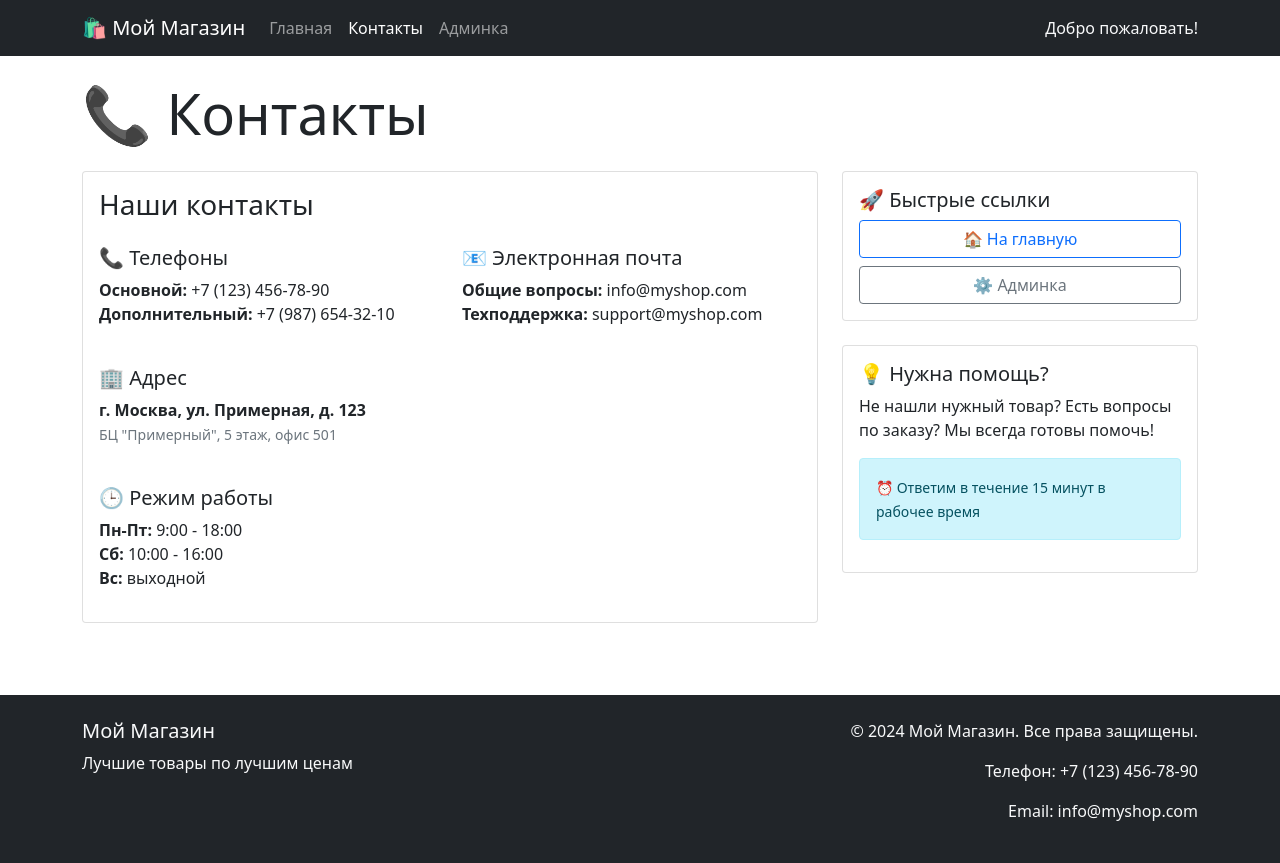
After one commit to Esp47291/my_shop_django, a Django app: page /contacts/ in a window 1280 px wide. The commit adds this page. Run offline with Django 5.2, Linux system fonts and the light colour scheme.

Commit message:
Complete Template homework

```diff
--- /dev/null
+++ b/catalog/templates/catalog/base.html
@@ -0,0 +1,24 @@
+<!-- catalog/templates/catalog/base.html -->
+<!DOCTYPE html>
+<html lang="ru">
+<head>
+    <meta charset="UTF-8">
+    <meta name="viewport" content="width=device-width, initial-scale=1.0">
+    <title>{% block title %}Магазин{% endblock %}</title>
+    <link href="https://cdn.jsdelivr.net/npm/bootstrap@5.1.3/dist/css/bootstrap.min.css" rel="stylesheet">
+    {% block extra_css %}{% endblock %}
+</head>
+<body>
+    {% include 'catalog/includes/header.html' %}
+
+    <main class="container mt-4">
+        {% block content %}
+        {% endblock %}
+    </main>
+
+    {% include 'catalog/includes/footer.html' %}
+
+    <script src="https://cdn.jsdelivr.net/npm/bootstrap@5.1.3/dist/js/bootstrap.bundle.min.js"></script>
+    {% block extra_js %}{% endblock %}
+</body>
+</html>
--- a/catalog/templates/catalog/contacts.html
+++ b/catalog/templates/catalog/contacts.html
@@ -1,17 +1,91 @@
-<!DOCTYPE html>
-<html lang="ru">
-<head>
-    <meta charset="UTF-8">
-    <meta name="viewport" content="width=device-width, initial-scale=1.0">
-    <title>Контакты</title>
-    <link href="https://cdn.jsdelivr.net/npm/bootstrap@5.3.0/dist/css/bootstrap.min.css" rel="stylesheet">
-</head>
-<body>
-    <div class="container mt-5">
-        <h1>Контактная информация</h1>
-        <p>Телефон: +7 (123) 456-78-90</p>
-        <p>Email: info@example.com</p>
-        <a href="/" class="btn btn-secondary">На главную</a>
+<!-- catalog/templates/catalog/contacts.html -->
+{% extends 'catalog/base.html' %}
+
+{% block title %}Контакты - Магазин{% endblock %}
+
+{% block content %}
+<div class="row">
+    <div class="col-12">
+        <h1 class="display-4 mb-4">📞 Контакты</h1>
     </div>
-</body>
-</html>
+</div>
+
+<div class="row">
+    <div class="col-lg-8 mb-4">
+        <div class="card">
+            <div class="card-body">
+                <h3 class="card-title">Наши контакты</h3>
+
+                <div class="row mt-4">
+                    <div class="col-md-6">
+                        <h5>📞 Телефоны</h5>
+                        <ul class="list-unstyled">
+                            <li><strong>Основной:</strong> +7 (123) 456-78-90</li>
+                            <li><strong>Дополнительный:</strong> +7 (987) 654-32-10</li>
+                        </ul>
+                    </div>
+                    <div class="col-md-6">
+                        <h5>📧 Электронная почта</h5>
+                        <ul class="list-unstyled">
+                            <li><strong>Общие вопросы:</strong> info@myshop.com</li>
+                            <li><strong>Техподдержка:</strong> support@myshop.com</li>
+                        </ul>
+                    </div>
+                </div>
+
+                <div class="row mt-4">
+                    <div class="col-12">
+                        <h5>🏢 Адрес</h5>
+                        <p>
+                            <strong>г. Москва, ул. Примерная, д. 123</strong><br>
+                            <small class="text-muted">БЦ "Примерный", 5 этаж, офис 501</small>
+                        </p>
+                    </div>
+                </div>
+
+                <div class="row mt-4">
+                    <div class="col-12">
+                        <h5>🕒 Режим работы</h5>
+                        <ul class="list-unstyled">
+                            <li><strong>Пн-Пт:</strong> 9:00 - 18:00</li>
+                            <li><strong>Сб:</strong> 10:00 - 16:00</li>
+                            <li><strong>Вс:</strong> выходной</li>
+                        </ul>
+                    </div>
+                </div>
+            </div>
+        </div>
+    </div>
+
+    <div class="col-lg-4">
+        <div class="card">
+            <div class="card-body">
+                <h5 class="card-title">🚀 Быстрые ссылки</h5>
+                <div class="d-grid gap-2">
+                    <a href="{% url 'home' %}" class="btn btn-outline-primary">
+                        🏠 На главную
+                    </a>
+                    <a href="/admin/" class="btn btn-outline-secondary" target="_blank">
+                        ⚙️ Админка
+                    </a>
+                </div>
+            </div>
+        </div>
+
+        <div class="card mt-4">
+            <div class="card-body">
+                <h5 class="card-title">💡 Нужна помощь?</h5>
+                <p class="card-text">
+                    Не нашли нужный товар? Есть вопросы по заказу?
+                    Мы всегда готовы помочь!
+                </p>
+                <div class="alert alert-info">
+                    <small>
+                        ⏰ Ответим в течение 15 минут в рабочее время
+                    </small>
+                </div>
+            </div>
+        </div>
+    </div>
+</div>
+{% endblock %}
--- /dev/null
+++ b/catalog/templates/catalog/includes/footer.html
@@ -0,0 +1,16 @@
+<!-- catalog/templates/catalog/includes/footer.html -->
+<footer class="bg-dark text-light mt-5 py-4">
+    <div class="container">
+        <div class="row">
+            <div class="col-md-6">
+                <h5>Мой Магазин</h5>
+                <p>Лучшие товары по лучшим ценам</p>
+            </div>
+            <div class="col-md-6 text-md-end">
+                <p>&copy; 2024 Мой Магазин. Все права защищены.</p>
+                <p>Телефон: +7 (123) 456-78-90</p>
+                <p>Email: info@myshop.com</p>
+            </div>
+        </div>
+    </div>
+</footer>
--- /dev/null
+++ b/catalog/templates/catalog/includes/header.html
@@ -0,0 +1,34 @@
+<!-- catalog/templates/catalog/includes/header.html -->
+<nav class="navbar navbar-expand-lg navbar-dark bg-dark">
+    <div class="container">
+        <a class="navbar-brand" href="{% url 'home' %}">🛍️ Мой Магазин</a>
+
+        <button class="navbar-toggler" type="button" data-bs-toggle="collapse" data-bs-target="#navbarNav">
+            <span class="navbar-toggler-icon"></span>
+        </button>
+
+        <div class="collapse navbar-collapse" id="navbarNav">
+            <ul class="navbar-nav me-auto">
+                <li class="nav-item">
+                    <a class="nav-link {% if request.resolver_match.url_name == 'home' %}active{% endif %}"
+                       href="{% url 'home' %}">Главная</a>
+                </li>
+                <li class="nav-item">
+                    <a class="nav-link {% if request.resolver_match.url_name == 'contacts' %}active{% endif %}"
+                       href="{% url 'contacts' %}">Контакты</a>
+                </li>
+                <li class="nav-item">
+                    <a class="nav-link" href="/admin/" target="_blank">Админка</a>
+                </li>
+            </ul>
+
+            <div class="navbar-text">
+                {% if user.is_authenticated %}
+                    <span class="text-light">Привет, {{ user.username }}!</span>
+                {% else %}
+                    <span class="text-light">Добро пожаловать!</span>
+                {% endif %}
+            </div>
+        </div>
+    </div>
+</nav>
--- a/catalog/urls.py
+++ b/catalog/urls.py
@@ -1,21 +1,9 @@
-# my_shop/urls.py
-from django.conf import settings
-from django.conf.urls.static import static
-from django.contrib import admin
-from django.urls import path, include
-
-urlpatterns = [
-    path('admin/', admin.site.urls),
-    # ваши другие URL
-]
-
-if settings.DEBUG:
-    urlpatterns += static(settings.MEDIA_URL, document_root=settings.MEDIA_ROOT)
-
 # catalog/urls.py
 from django.urls import path
 from . import views
 
 urlpatterns = [
     path('', views.home, name='home'),
+    path('product/<int:pk>/', views.product_detail, name='product_detail'),
+    path('contacts/', views.contacts, name='contacts'),  # Добавляем страницу контактов
 ]
--- a/catalog/views.py
+++ b/catalog/views.py
@@ -1,22 +1,19 @@
-from django.shortcuts import render
+# catalog/views.py
+from django.shortcuts import render, get_object_or_404
+from .models import Product, Category
 
 def home(request):
-    return render(request, 'catalog/home.html')
+    """Главная страница со списком товаров"""
+    products = Product.objects.all()
+    context = {'products': products}
+    return render(request, 'catalog/home.html', context)
+
+def product_detail(request, pk):
+    """Страница с подробной информацией о товаре"""
+    product = get_object_or_404(Product, pk=pk)
+    context = {'product': product}
+    return render(request, 'catalog/product_detail.html', context)
 
 def contacts(request):
+    """Страница контактов"""
     return render(request, 'catalog/contacts.html')
-
-# catalog/views.py
-from django.shortcuts import render
-from django.http import HttpResponse
-
-def home(request):
-    return HttpResponse("""
-    <h1>Добро пожаловать в мой магазин!</h1>
-    <p>Это главная страница проекта.</p>
-    <ul>
-        <li><a href="/admin/">Админка</a></li>
-        <li><a href="/admin/catalog/category/">Категории</a></li>
-        <li><a href="/admin/catalog/product/">Продукты</a></li>
-    </ul>
-    """)
--- a/my_shop/urls.py
+++ b/my_shop/urls.py
@@ -1,12 +1,12 @@
 # my_shop/urls.py
+from django.conf import settings
+from django.conf.urls.static import static
 from django.contrib import admin
 from django.urls import path, include
-from django.conf import settings
-from django.conf.urls.static import static
 
 urlpatterns = [
     path('admin/', admin.site.urls),
-    path('', include('catalog.urls')),  # Добавьте эту строку
+    path('', include('catalog.urls')),  # Подключаем URLs приложения catalog
 ]
 
 if settings.DEBUG:
```
Also changed, not shown: catalog/templates/catalog/home.html (+82 -15 lines), catalog/templates/catalog/product_detail.html (added, +118 -0 lines).
